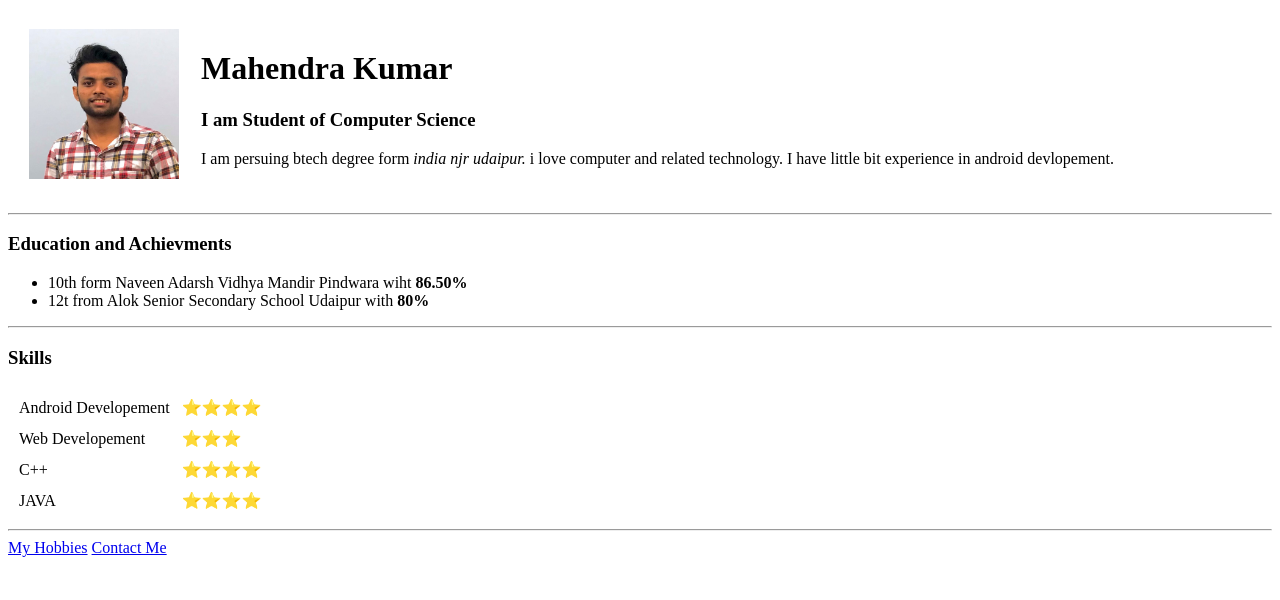
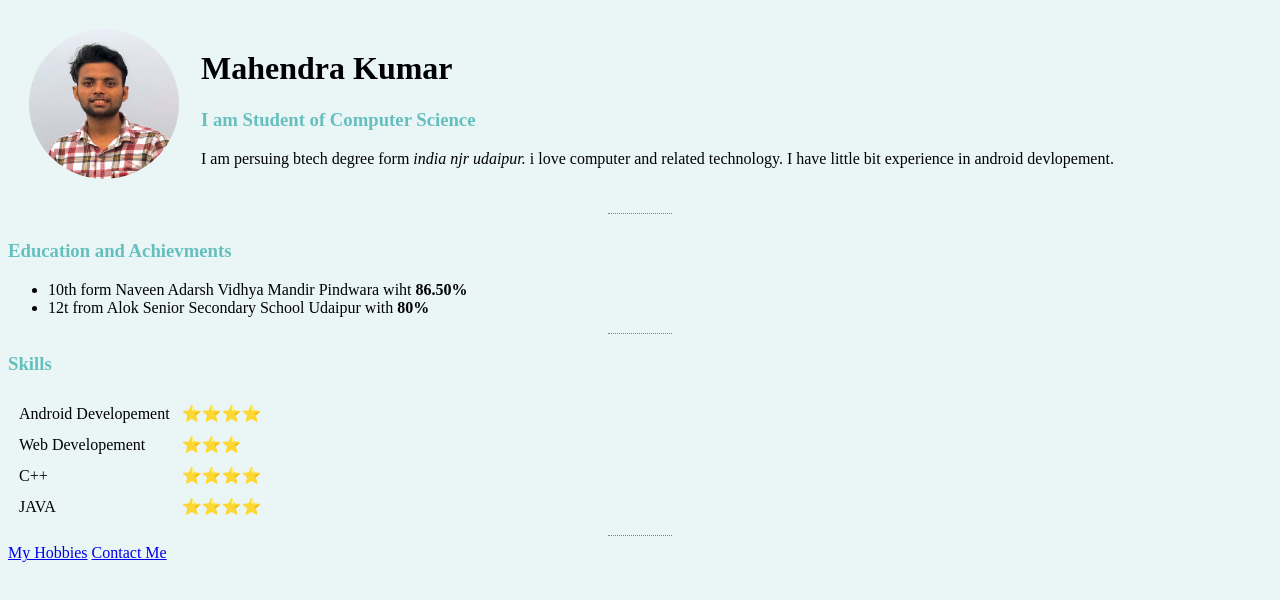
Before and after one commit to mgehlott/cv, a plain HTML site: page index.html in a window 1280 px wide. Drawn offline with Linux system fonts and the light colour scheme.

Commit message:
added css

```diff
--- /dev/null
+++ b/css/style.css
@@ -0,0 +1,19 @@
+#h1,h3{
+    color: #66BFBF;
+}
+
+body{
+    background-color: #EAF6F6;
+}
+
+hr{
+    border-style: none;
+    border-top-style: dotted;
+    width: 5px;
+    border-color: gray;
+    width: 5%;
+}
+
+img{
+    border-radius: 100%;
+}
--- a/index.html
+++ b/index.html
@@ -6,6 +6,7 @@
     <meta http-equiv="X-UA-Compatible" content="IE=edge">
     <meta name="viewport" content="width=device-width, initial-scale=1.0">
     <title>Mahendra Kumar</title>
+    <link rel="stylesheet" href="css/style.css">
 </head>
 
 <body>
@@ -25,7 +26,7 @@
 
 
 
-    <hr size="2">
+    <hr size="10">
 
     <h3>Education and Achievments</h3>
         <ul>
```
Also changed, not shown: contact.html (+1 -0 lines), hobby.html (+1 -0 lines).
